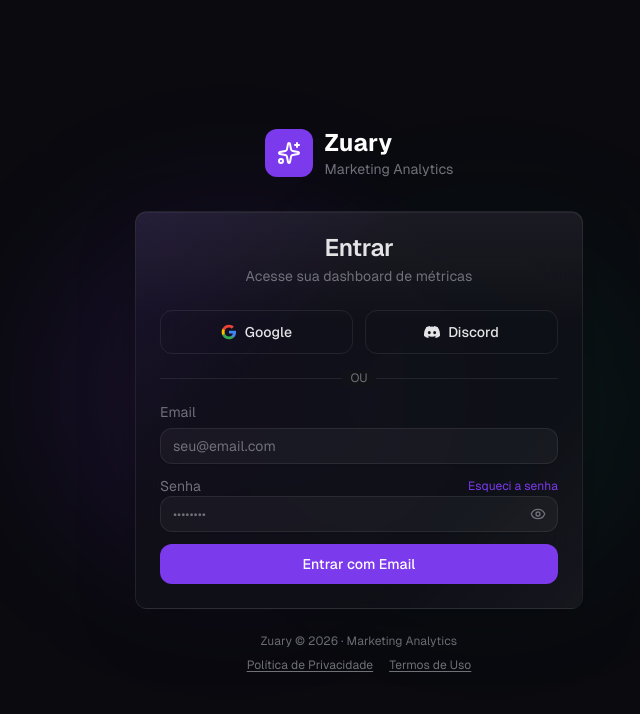
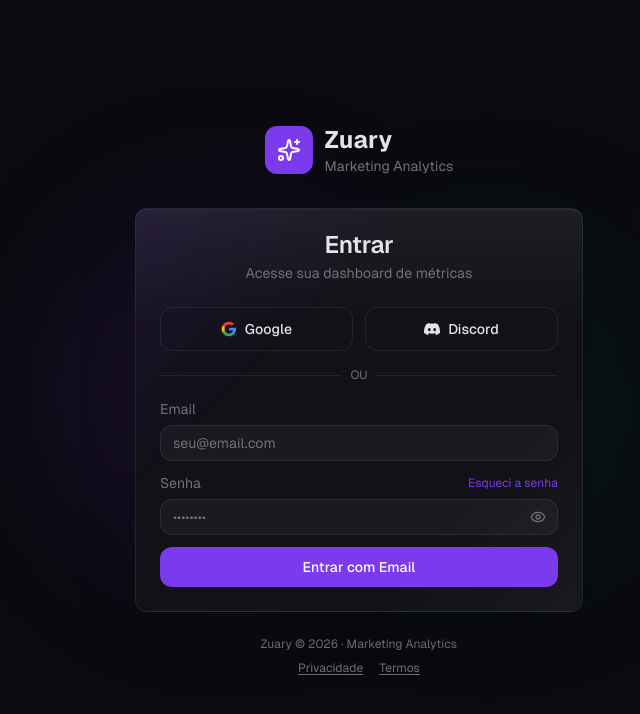
Before and after one commit to salamandravenenosa/Zuary, a Next.js app: page /login in a window 1280 px wide. Shown: the top 714 px of the page, without its empty margins (281-921 px from the left). Built offline with nearby package versions, Linux system fonts and the light colour scheme.

Commit message:
fix: login com credenciais — redirect correto + cookies

```diff
--- a/src/app/login/login-inner.tsx
+++ b/src/app/login/login-inner.tsx
@@ -1,11 +1,11 @@
-// Login inner — 100% fetch direto, sem depender do signIn
+// Login inner — fetch direto na API do NextAuth com cookies corretos
 "use client";
 
 import React, { useState, useEffect } from "react";
 import { useSearchParams } from "next/navigation";
 import Link from "next/link";
 import { motion } from "framer-motion";
-import { Sparkles, Loader2, AlertCircle, Eye, EyeOff, CheckCircle2 } from "lucide-react";
+import { Sparkles, Loader2, AlertCircle, Eye, EyeOff } from "lucide-react";
 import { Button } from "@/components/ui/button";
 import { Input } from "@/components/ui/input";
 import { Card, CardContent, CardHeader, CardTitle, CardDescription } from "@/components/ui/card";
@@ -42,100 +42,94 @@
   const [oauthLoading, setOauthLoading] = useState<string | null>(null);
 
   useEffect(() => {
-    if (authError) setError("Erro na autenticação. Tente novamente.");
+    if (authError) {
+      if (authError === "Configuration") {
+        setError("Configuração OAuth incorreta. Verifique as variáveis de ambiente.");
+      } else {
+        setError("Erro na autenticação. Tente novamente.");
+      }
+    }
   }, [authError]);
 
+  // Login com email + senha
   const handleSubmit = async (e: React.FormEvent) => {
     e.preventDefault();
     setError("");
     setLoading(true);
 
     try {
-      // 1. Pega CSRF token + cookie
+      // 1. Pega CSRF token
       const csrfRes = await fetch("/api/auth/csrf", { credentials: "include" });
-      const csrfData = await csrfRes.json();
+      const { csrfToken } = await csrfRes.json();
 
-      // 2. POST direto para credentials
-      const formData = new URLSearchParams();
-      formData.append("csrfToken", csrfData.csrfToken);
-      formData.append("email", email);
-      formData.append("password", password);
-      formData.append("redirect", "false");
-      formData.append("json", "true");
-
+      // 2. POST para credentials com redirect: false
       const loginRes = await fetch("/api/auth/callback/credentials", {
         method: "POST",
         headers: { "Content-Type": "application/x-www-form-urlencoded" },
-        body: formData.toString(),
+        body: new URLSearchParams({
+          csrfToken,
+          email,
+          password,
+          redirect: "false",
+        }),
         credentials: "include",
       });
 
-      // 3. Pode retornar 302 ou 200
-      const loginData = await loginRes.json().catch(() => ({}));
-
-      if (loginRes.ok || loginRes.redirected || loginRes.status === 302) {
+      // 3. Verifica se retornou redirect (302) ou erro
+      if (loginRes.redirected || loginRes.status === 302 || loginRes.ok) {
         // 4. Verifica se a sessão existe
         const sessionRes = await fetch("/api/auth/session", { credentials: "include" });
         const session = await sessionRes.json();
 
         if (session?.user) {
-          // Sessão OK — redireciona
           window.location.replace(callbackUrl);
           return;
         }
       }
 
       setError("Email ou senha inválidos");
-    } catch (err) {
+    } catch {
       setError("Erro ao fazer login. Tente novamente.");
     } finally {
       setLoading(false);
     }
   };
 
+  // Login OAuth
   const handleOAuth = (provider: "discord" | "google") => {
     setOauthLoading(provider);
-    // Redireciona para o endpoint de sign-in do NextAuth
     window.location.href = `/api/auth/signin/${provider}?callbackUrl=${encodeURIComponent(callbackUrl)}`;
   };
 
   return (
-    <div className="min-h-screen bg-[#0A0A0F] flex items-center justify-center p-4">
+    <div className="min-h-screen bg-background flex items-center justify-center p-4">
       <div className="fixed inset-0 z-0">
         <div className="absolute top-1/4 left-1/4 w-96 h-96 bg-[#7C3AED]/10 rounded-full blur-3xl" />
         <div className="absolute bottom-1/4 right-1/4 w-96 h-96 bg-[#10B981]/5 rounded-full blur-3xl" />
       </div>
 
-      <motion.div
-        initial={{ opacity: 0, y: 20 }}
-        animate={{ opacity: 1, y: 0 }}
-        transition={{ duration: 0.5 }}
-        className="relative z-10 w-full max-w-md"
-      >
+      <motion.div initial={{ opacity: 0, y: 20 }} animate={{ opacity: 1, y: 0 }} transition={{ duration: 0.5 }} className="relative z-10 w-full max-w-md">
         <div className="flex items-center justify-center gap-3 mb-8">
           <div className="h-12 w-12 rounded-xl bg-[#7C3AED] flex items-center justify-center">
             <Sparkles className="h-6 w-6 text-white" />
           </div>
           <div>
-            <h1 className="text-2xl font-bold text-white">Zuary</h1>
+            <h1 className="text-2xl font-bold text-foreground">Zuary</h1>
             <p className="text-sm text-muted-foreground">Marketing Analytics</p>
           </div>
         </div>
 
-        <Card className="border-white/[0.08] bg-[#111118]/80 backdrop-blur-xl">
+        <Card className="border-border bg-card">
           <CardHeader className="text-center">
             <CardTitle>Entrar</CardTitle>
             <CardDescription>Acesse sua dashboard de métricas</CardDescription>
           </CardHeader>
           <CardContent className="space-y-4">
             {error && (
-              <motion.div
-                initial={{ opacity: 0, height: 0 }}
-                animate={{ opacity: 1, height: "auto" }}
-                className="flex items-center gap-2 p-3 rounded-lg bg-[#EF4444]/10 border border-[#EF4444]/20"
-              >
-                <AlertCircle className="h-4 w-4 text-[#EF4444] flex-shrink-0" />
-                <p className="text-sm text-[#EF4444]">{error}</p>
+              <motion.div initial={{ opacity: 0, height: 0 }} animate={{ opacity: 1, height: "auto" }}
+                className="flex items-center gap-2 p-3 rounded-lg bg-destructive/10 border border-destructive/20">
+                <AlertCircle className="h-4 w-4 text-destructive flex-shrink-0" />
+                <p className="text-sm text-destructive">{error}</p>
               </motion.div>
             )}
 
@@ -152,54 +146,32 @@
 
             <div className="relative">
               <div className="absolute inset-0 flex items-center">
-                <div className="w-full border-t border-white/[0.08]" />
+                <div className="w-full border-t border-border" />
               </div>
               <div className="relative flex justify-center text-xs uppercase">
-                <span className="bg-[#111118] px-2 text-muted-foreground">ou</span>
+                <span className="bg-card px-2 text-muted-foreground">ou</span>
               </div>
             </div>
 
-            <form onSubmit={handleSubmit} className="space-y-3" autoComplete="on">
+            <form onSubmit={handleSubmit} className="space-y-3">
               <div>
                 <label className="text-sm text-muted-foreground mb-1.5 block">Email</label>
-                <Input
-                  type="email"
-                  placeholder="seu@email.com"
-                  value={email}
-                  onChange={(e: React.ChangeEvent<HTMLInputElement>) => setEmail(e.target.value)}
-                  required
-                  autoComplete="email"
-                />
+                <Input type="email" placeholder="seu@email.com" value={email} onChange={(e: React.ChangeEvent<HTMLInputElement>) => setEmail(e.target.value)} required autoComplete="email" />
               </div>
               <div>
-                <div className="flex items-center justify-between">
-                <label className="text-sm text-muted-foreground">Senha</label>
-                <Link href="/forgot-password" className="text-xs text-[#7C3AED] hover:underline">
-                  Esqueci a senha
-                </Link>
-              </div>
+                <div className="flex items-center justify-between mb-1.5">
+                  <label className="text-sm text-muted-foreground">Senha</label>
+                  <Link href="/forgot-password" className="text-xs text-primary hover:underline">Esqueci a senha</Link>
+                </div>
                 <div className="relative">
-                  <Input
-                    type={showPassword ? "text" : "password"}
-                    placeholder="••••••••"
-                    value={password}
-                    onChange={(e: React.ChangeEvent<HTMLInputElement>) => setPassword(e.target.value)}
-                    required
-                    className="pr-10"
-                    autoComplete="current-password"
-                  />
-                  <button
-                    type="button"
-                    onClick={() => setShowPassword(!showPassword)}
-                    className="absolute right-3 top-1/2 -translate-y-1/2 text-muted-foreground hover:text-foreground transition-colors"
-                    tabIndex={-1}
-                  >
+                  <Input type={showPassword ? "text" : "password"} placeholder="••••••••" value={password} onChange={(e: React.ChangeEvent<HTMLInputElement>) => setPassword(e.target.value)} required autoComplete="current-password" className="pr-10" />
+                  <button type="button" onClick={() => setShowPassword(!showPassword)} className="absolute right-3 top-1/2 -translate-y-1/2 text-muted-foreground hover:text-foreground transition-colors" tabIndex={-1}>
                     {showPassword ? <EyeOff className="h-4 w-4" /> : <Eye className="h-4 w-4" />}
                   </button>
                 </div>
               </div>
               <Button type="submit" className="w-full" size="lg" disabled={loading || !!oauthLoading}>
-                {loading ? (<><Loader2 className="h-4 w-4 animate-spin mr-2" />Entrando...</>) : "Entrar com Email"}
+                {loading ? <><Loader2 className="h-4 w-4 animate-spin mr-2" />Entrando...</> : "Entrar com Email"}
               </Button>
             </form>
           </CardContent>
@@ -209,8 +181,8 @@
           Zuary © 2026 · Marketing Analytics
         </p>
         <div className="flex items-center justify-center gap-4 mt-2">
-          <Link href="/legal/privacy" className="text-xs text-muted-foreground hover:text-foreground transition-colors underline underline-offset-2">Política de Privacidade</Link>
-          <Link href="/legal/terms" className="text-xs text-muted-foreground hover:text-foreground transition-colors underline underline-offset-2">Termos de Uso</Link>
+          <Link href="/legal/privacy" className="text-xs text-muted-foreground hover:text-foreground transition-colors underline underline-offset-2">Privacidade</Link>
+          <Link href="/legal/terms" className="text-xs text-muted-foreground hover:text-foreground transition-colors underline underline-offset-2">Termos</Link>
         </div>
       </motion.div>
     </div>
```
